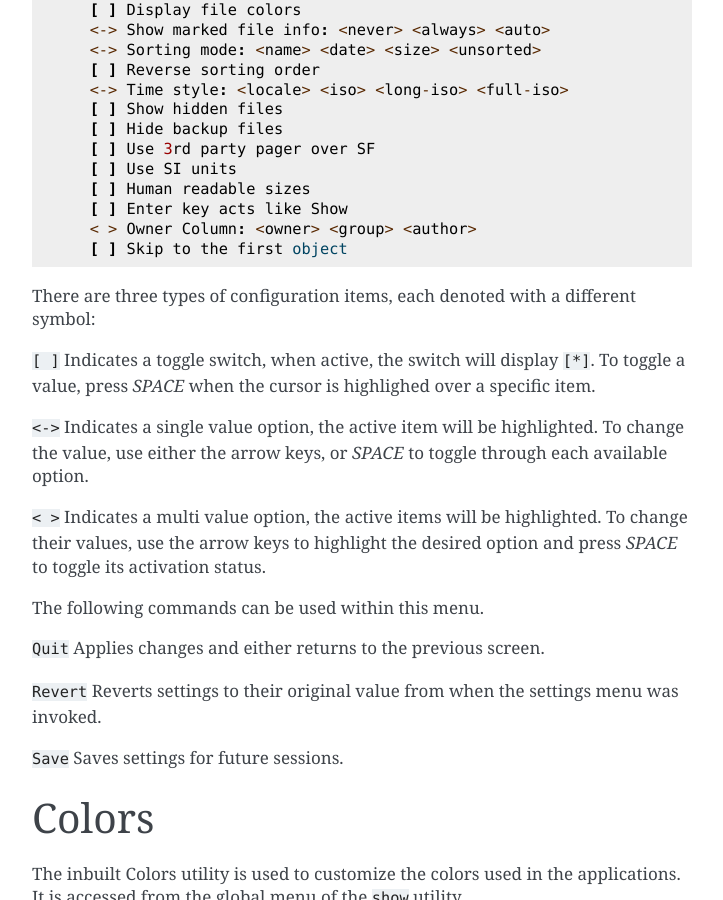
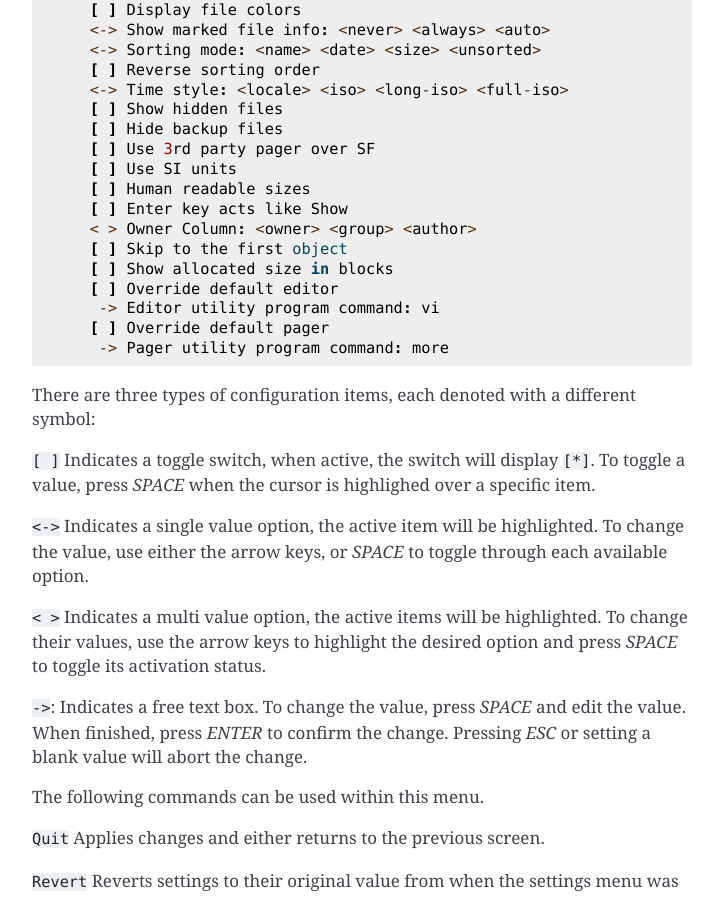
Before and after one commit to roberthawdon/dfshow, a Sphinx documentation site: the page built from docs/source/show.rst, in a window 1280 px wide and 900 px high, scrolled down 13624 px. Shown: the whole window, without its empty margins (388-1111 px from the left). Built offline with Sphinx 7.4.7, drawn with Linux system fonts in a browser that asks for light colours.

Commit message:
Fixing typos in docs

```diff
--- a/docs/source/show.rst
+++ b/docs/source/show.rst
@@ -637,6 +637,11 @@ The following screen is displayed.
       [ ] Enter key acts like Show
       < > Owner Column: <owner> <group> <author>
       [ ] Skip to the first object
+      [ ] Show allocated size in blocks
+      [ ] Override default editor
+       -> Editor utility program command: vi
+      [ ] Override default pager
+       -> Pager utility program command: more
 
 There are three types of configuration items, each denoted with a different
 symbol:
@@ -654,6 +659,11 @@ option.
 Indicates a multi value option, the active items will be highlighted. To change
 their values, use the arrow keys to highlight the desired option and press
 *SPACE* to toggle its activation status.
+
+``->``:
+Indicates a free text box. To change the value, press *SPACE* and edit the value.
+When finished, press *ENTER* to confirm the change. Pressing *ESC* or setting a
+blank value will abort the change.
 
 The following commands can be used within this menu.
 
```
Also changed, not shown: 3 other files.
